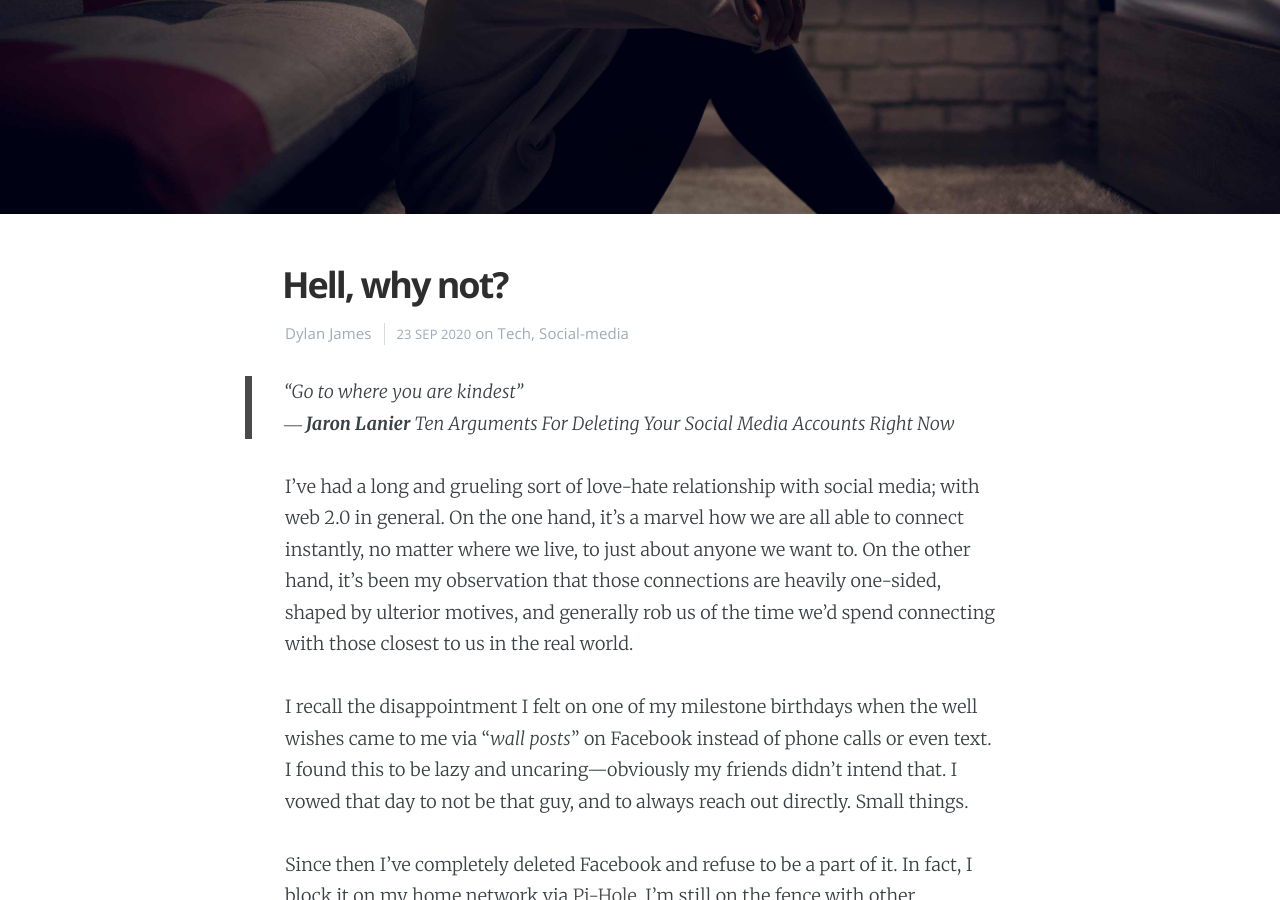
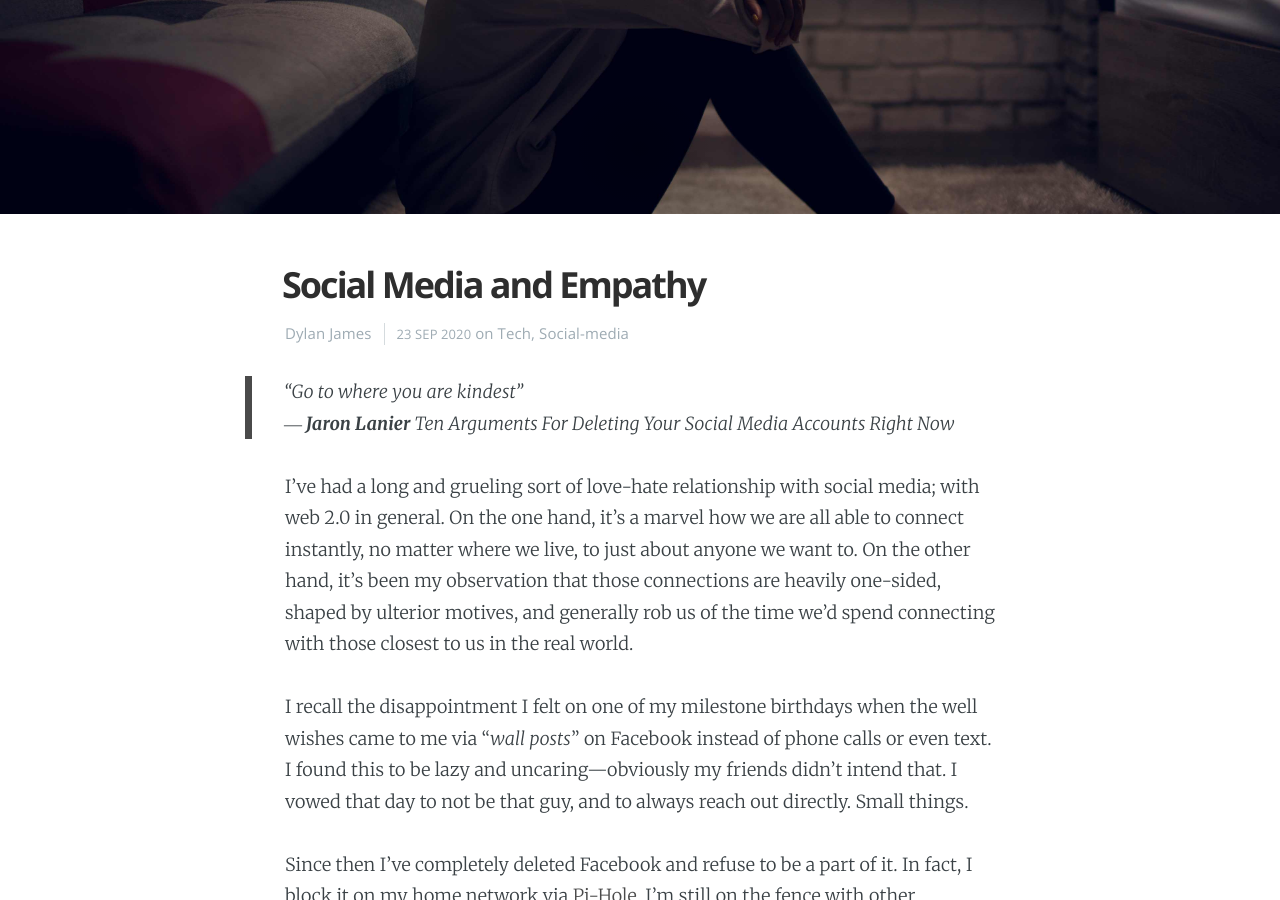
Before and after one commit to chevrenoire/chevrenoire.github.io, a Jekyll site: the page built from _posts/2020-09-23-social-empathy.md, in a window 1280 px wide and 900 px high, scrolled down 371 px. Built offline with Jekyll 4.4.1, drawn with Linux system fonts in a browser that asks for light colours; nearby versions of some CDN libraries.

Commit message:
fixed title on social post

```diff
--- a/_posts/2020-09-23-social-empathy.md
+++ b/_posts/2020-09-23-social-empathy.md
@@ -2,7 +2,7 @@
 layout: post
 cover: 'assets/images/sm-depress.jpg'
 navigation: false
-title: Hell, why not?
+title: Social Media and Empathy
 date: 2020-09-23 15:00:00
 tags: tech social-media
 subclass: 'post tag-tech tag-social-media tag'
```
